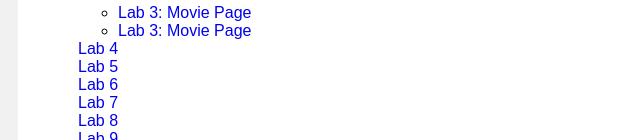
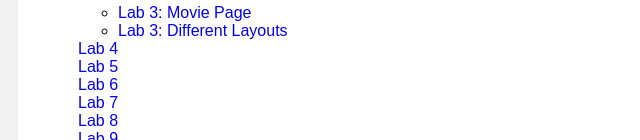
Before and after one commit to DawedNesru/dawednesru.github.io, a plain HTML site: page index.html in a window 1280 px wide. Shown: the part 660-800 px from the top of the page, 0-640 px from the left. Drawn offline with Linux system fonts and the light colour scheme.

Commit message:
mekera css

```diff
--- a/index.html
+++ b/index.html
@@ -149,7 +149,7 @@ ul.leftmenu li a{
             <li><a href="#" >Lab 1</a></li>
             <li>Lab 2 <ul><li><a href="lab2/about.html" >Lab 2: About</a></li><li><a href="lab2/recipes.html" >   Lab 2: Recipes</a></li></ul></li>
             <li>Lab 3<ul><li><a href="lesson3/lesson2.html" >Lab 3: Movie Page</a></li>
-                         <li><a href="lesson3/differentlayout.html">Lab 3: Movie Page</a></li></ul>
+                         <li><a href="lesson3/differentlayout.html">Lab 3: Different Layouts</a></li></ul>
 </li>
             <li><a href="#" >Lab 4</a></li>
             <li><a href="#" >Lab 5</a></li>
```
